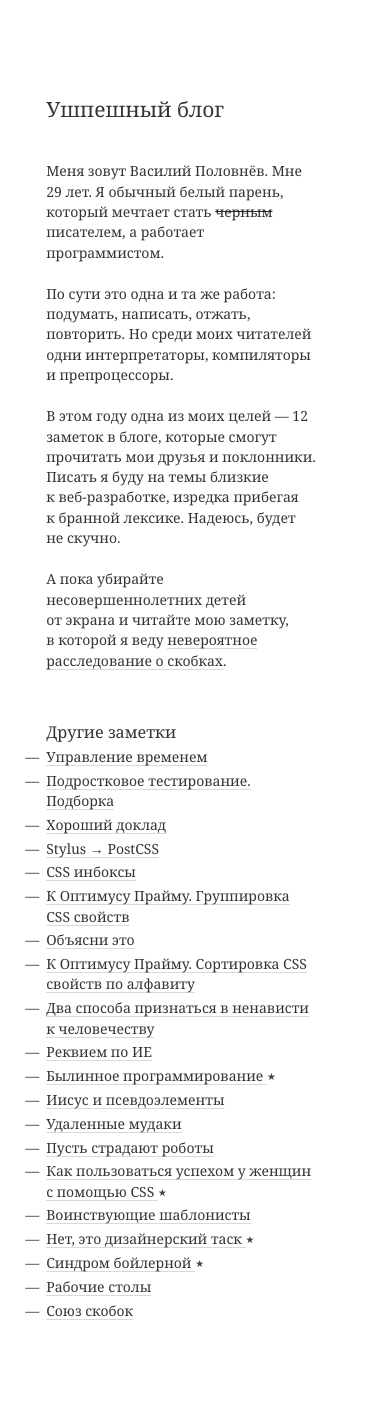
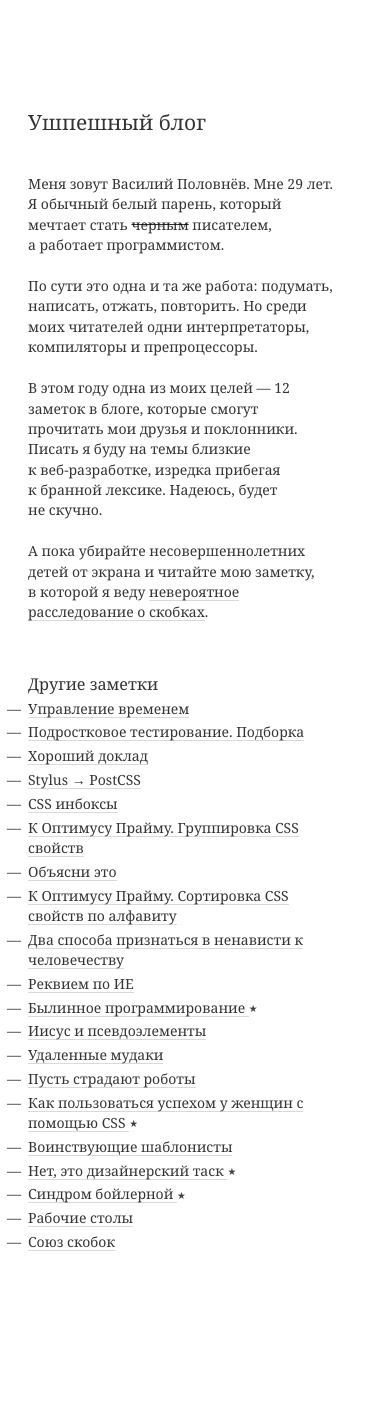
Before and after one commit to vast/vast.github.io, a Jekyll site: the page built from index.html, in a window 390 px wide. Built offline with Jekyll 4.4.1, drawn with Linux system fonts in a browser that asks for light colours; Markdown is read by kramdown in place of the engine named in the settings; after the commit the page ends 1364 px from its top, so only the background shows below that.

Commit message:
adjust spacing on mobile

```diff
--- a/_sass/core/_base.scss
+++ b/_sass/core/_base.scss
@@ -3,7 +3,7 @@ body {
   color: $text-color;
   background: #fff;
   font: normal normal 18px/1.45 $base-font;
-  padding: 1em 2em .5em;
+  padding: 1em 2em;
   -webkit-text-size-adjust: none;
 }
 
--- a/css/mobile.css
+++ b/css/mobile.css
@@ -1,12 +1,18 @@
+@media (max-width: 768px) {
+  body {
+    padding: 1em;
+  }
+}
+
 @media (max-width: 600px) {
   body {
-    font-size: 18px;
+    font-size: 16px;
   }
 }
 
 @media (max-width: 480px) {
   body {
     font-size: 14px;
-    padding: .1em 1.3em .5em;
+    padding: 1em 0;
   }
 }
```
